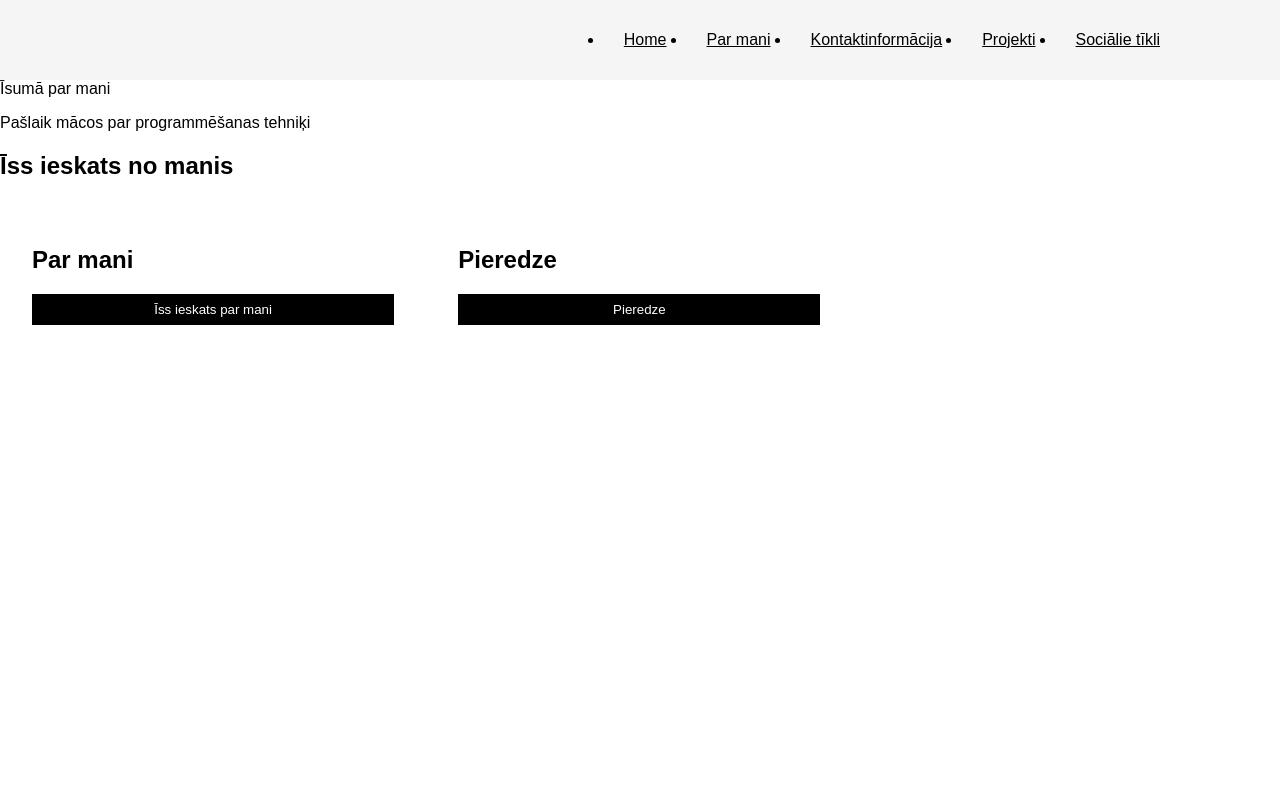
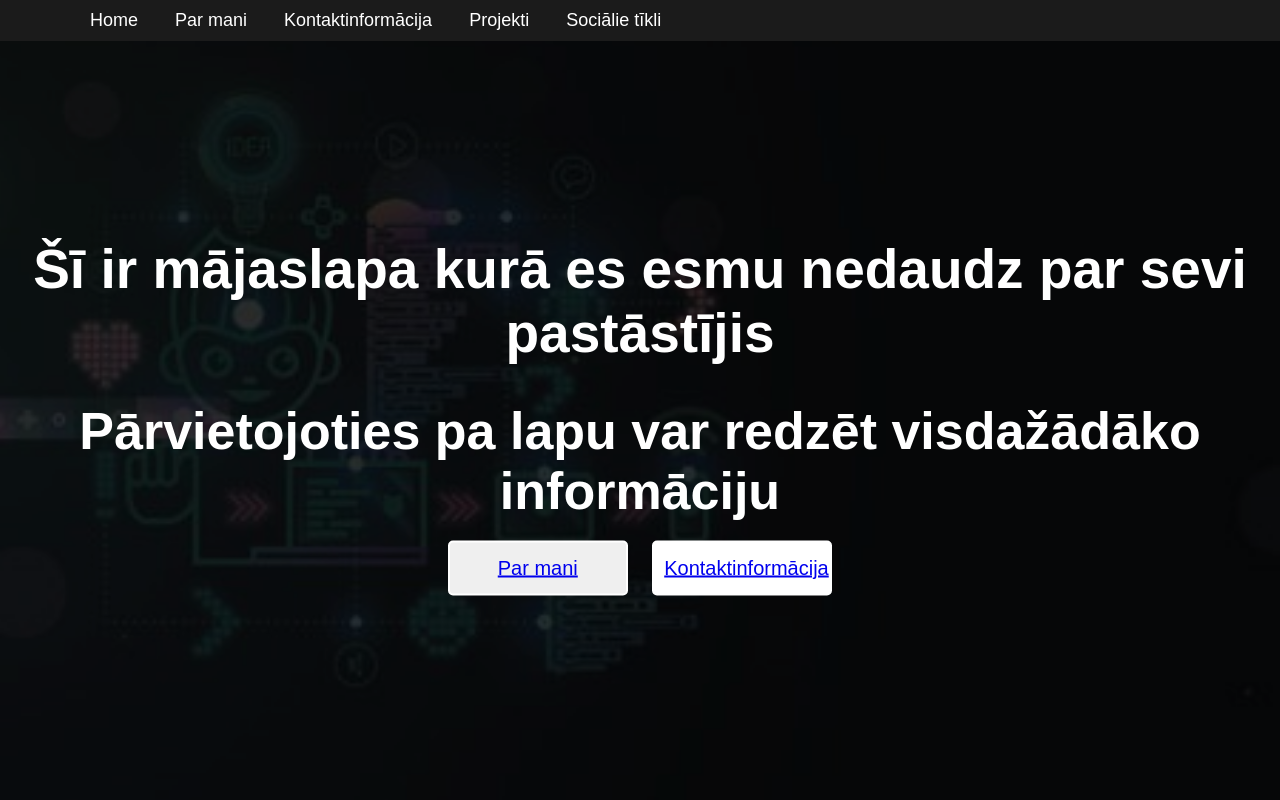
Before and after one commit to KarlisKalkis/MANA-VIZITKARTE, a PHP site: page / in a window 1280 px wide. Run offline with PHP 8.4, Linux system fonts and the light colour scheme.

Commit message:
Redigeti dazadi faili

```diff
--- a/index.html
+++ b/index.html
@@ -3,80 +3,44 @@
 
 <head>
   <meta charset="utf-8">
-  <meta name="viewport" content="width=device-width">
+  <meta name="viewport" content="width=device-width, initial-scale=1">
   <title>MANA-VIZITKARTE</title>
   <link href="style.css" rel="stylesheet" type="text/css" />
 </head>
 
 <body>
-  <header>
-    <div class="bx bx-menu" id="menu-icon"></div>
-
-    <ul class="navigation-bar">
-      <li id="active"><a href="">Home</a></li>
-      <li><a href="par-mani">Par mani</a></li>
-      <li><a href="kontaktinformācija">Kontaktinformācija</a></li>
-      <li><a href="projekti">Projekti</a></li>
-      <li><a href="socialie-tikli">Sociālie tīkli</a></li>
+  <nav>
+    <div class="menu">
+    <ul>
+      <li id="index.html"><a href="">Home</a></li>
+      <li><a href="par_mani.html">Par mani</a></li>
+      <li><a href="kontaktinformacija.html">Kontaktinformācija</a></li>
+      <li><a href="projekti.html">Projekti</a></li>
+      <li><a href="socialie-tikli.html">Sociālie tīkli</a></li>
     </ul>
-
-  </header>
-
-  <div class="about-me">
-    <h1>Par mani nedaudz passtāstīts ir šajā lapā</h1>
-    <p>Īsumā par mani</p>
-    <p>Pašlaik mācos par programmēšanas tehniķi</p>
-  </div>
-
-  <h2>Īss ieskats no manis</h2>
-  <div class="row">
-    <div class="column">
-      <div class="card">
-        <img src="  ">
-        <div class="container">
-          <h2>Par mani</h2>
-          <p><button class="button">Īss ieskats par mani</button></p>
-        </div>
       </div>
     </div>
+  </nav>
 
-    <div class="column">
-      <div class="card">
-        <img src="  ">
-        <div class="container">
-          <h2>Pieredze</h2>
-          <p><button class="button">Pieredze</button></p>
-        </div>
-      </div>
+  <div class="img"></div>
+
+  <!--Līdz šai daļai tiek izmantots katrā lapā -->
+
+  <div class="center">
+    <div class="title">Šī ir mājaslapa kurā es esmu nedaudz par sevi pastāstījis</div>
+    <br>
+    <br>
+    <div class="sub_title">Pārvietojoties pa lapu var redzēt visdažādāko informāciju</div>
+    <div class="btns">
+      <button>
+        <a href="par_mani.html">Par mani</a>
+      </button>
+
+      <button>
+        <a href="kontaktinformacija.html">Kontaktinformācija</a>
+      </button>
     </div>
   </div>
-
-</body>
-
-
-
-
-
-
-
-
-
-
-
-
-
-
-
-
-
-
-
-
-
-
-
-
-
 
 
   <script src="script.js"></script>
--- a/style.css
+++ b/style.css
@@ -1,101 +1,206 @@
-body {
-  font-family: Arial, Halvetica, sans-serif;
+/* Šis tiek izmantots visās lapās */
+*{
   margin: 0;
+  box-sizing: border-box;
+  font-family: 'Poppins',sans-serif;
 }
-
-html::-webkit-scrollbar{
-  width: 0.5rem;
+::selection{
+  color: #000;
+  background: #fff;
 }
-
-html::-webkit-scrollbar-track{
-  background:transparent;
+nav{
+  position: fixed;
+  background: #1b1b1b;
+  width: 100%;
+  padding: 10px 0;
+  z-index: 12;
 }
-
-html::-webkit-scrollbar-thumb{
-  background: var(--main-color);
-  border-radius: 5rem;
-}
-
-section{
-  padding: 50px 100px;
-}
-
-header{
-  position: fixed;
-  width: 100%;
-  top: 0;
-  right: 0;
-  z-index: 1000;
+nav .menu{
+  max-width: 1250px;
+  margin: auto;
   display: flex;
   align-items: center;
   justify-content: space-between;
-  background: whitesmoke;
-  padding: 15px 100px;
+  padding: 0 20px;
+}
+.menu ul{
+  display: inline-flex;
+}
+.menu ul li{
+  list-style: none;
+  margin-left: 7px;
+}
+.menu ul li:first-child{
+  margin-left: 0px;
+}
+.menu ul li a{
+  text-decoration: none;
+  color: #fff;
+  font-size: 18px;
+  font-weight: 500;
+  padding: 8px 15px;
+  border-radius: 5px;
+  transition: all 0.3s ease;
+}
+.menu ul li a:hover{
+  background: #fff;
+  color: black;
+}
+.img{
+  background: url('static/img/background.jpg')no-repeat;
+  width: 100%;
+  height: 100vh;
+  background-size: cover;
+  background-position: center;
+  position: relative;
+}
+.img::before{
+  content: '';
+  position: absolute;
+  height: 100%;
+  width: 100%;
+  background: rgba(0, 0, 0, 0.4);
+}
+.center{
+  position: absolute;
+  top: 52%;
+  left: 50%;
+  transform: translate(-50%, -50%);
+  width: 100%;
+  padding: 0 20px;
+  text-align: center;
+}
+.center .title{
+  color: #fff;
+  font-size: 55px;
+  font-weight: 600;
+}
+.center .sub_title{
+  color: #fff;
+  font-size: 52px;
+  font-weight: 600;
+}
+.center .btns{
+  margin-top: 20px;
+}
+.center .btns button{
+  height: 55px;
+  width: 180px;
+  border-radius: 5px;
+  border: none;
+  margin: 0 10px;
+  border: 2px solid white;
+  font-size: 20px;
+  font-weight: 500;
+  padding: 0 10px;
+  cursor: pointer;
+  outline: none;
+  transition: all 0.3s ease;
+}
+.center.btns a.button:first-child{
+  color: #fff;
+  background: none;
+  text: black
+}
+.btns button:a.first-child:hover{
+  background: white;
+  color: black;
+}
+.center .btns button:last-child{
+  background: white;
+  color: black;
 }
 
-.navigation-bar {
-  display: flex;
+/* Lapa Par-mani.html */
+
+.INFO {
+  color: white;
+  font-size: 20px;
+  right: 70%;
+  left: 12%;
+  position: absolute;
+  width:100%;
+  top: 160px;
+  font-family: 'Poppins',sans-serif;
 }
 
-.navigation-bar li{
-  position: relative;
+.INFO .isa_informacija {
+  font-size: 40px;
+  top: 20px;
+  left: 20px;
+  margin: 10px;
 }
 
-.navigation-bar a{
-  font-size: 1rem;
-  padding: 10px 20px;
-  color: var(--text-color);
-  font-weight: 500;
+.INFO .skola{
+  font-size: 18px;
+  margin: 15px;
+  left:20px;
+  text-align: left;
 }
 
-html {
-  box-sizing: border-box;
+.INFO .nodarbosanas{
+  font-size: 18px;
+  margin: 15px;
+  left:20px;
+  text-align: left;
 }
 
-*,*:before, *:after {
-  box-sizing: inherit;
+.INFO .nodarbosanas li{
+  padding: 0px;
+  display: inline-block;
+  border: 1px;
+  width: 50px;
+  height: 20px;
+}
+
+.history .learned{
+  color: white;
+  font-size: 25px;
+  right: 70%;
+  left: 14%;
+  position: absolute;
+  width:100%;
+  top: 450px;
+  font-family: 'Poppins',sans-serif;
+  text-decoration: underline;
+}
+
+.history .Pamatskola{
+  color: white;
+  font-size: 18px;
+  right: 70%;
+  left: 14%;
+  position: absolute;
+  width:100%;
+  top: 500px;
+  font-family: 'Poppins',sans-serif;
+}
+
+.history .Paslaik{
+  color: white;
+  font-size: 18px;
+  right: 70%;
+  left: 14%;
+  position: absolute;
+  width:100%;
+  top: 525px;
+  font-family: 'Poppins',sans-serif;
+}
+
+/* Kontaktinformacija */
+.contact{
+  color:white;
+  font-size:30px;
+  position: absolute;
+  top: 10%;
+  justify-content: center;
+  text-align: center;
+  left: 30%;
+}
+
+.contact-info{
+  color:white;
+  font-size: 24px;
+  position:absolute;
 
 }
-
-.column {
-  float: left;
-  width: 33.3%;
-  margin-bottom: 16px;
-  padding: 0 8px;
-}
-
-.card {
-  box-shadow: 0 4px 8px 0rgba(0, 0, 0.2);
-  margin: 8px;
-}
-
-.container {
-  padding: 0 16px;
-}
-
-.container::after, .row::after{
-  content: "";
-  clear: both;
-  display: table;
-}
-
-.title {
-  color: gray;
-}
-
-.button {
-  border: none;
-  outline: 0;
-  display: inline-block;
-  padding: 8px;
-  color: white;
-  background-color: #000;
-  text-align: center;
-  cursor: pointer;
-  width: 100%;
-}
-
-.button:hover {
-  background-color: #555;
-
-}
```
Also changed, not shown: kontaktinformacija.html (added, +39 -0 lines), par-mani.html (deleted, +0 -23 lines), par_mani.html (added, +55 -0 lines), projekti.html (added, +27 -0 lines), static/img/GitHub.png (added), static/img/background.jpg (added), static/img/gmail.png (added), static/img/instagram.png (added).
